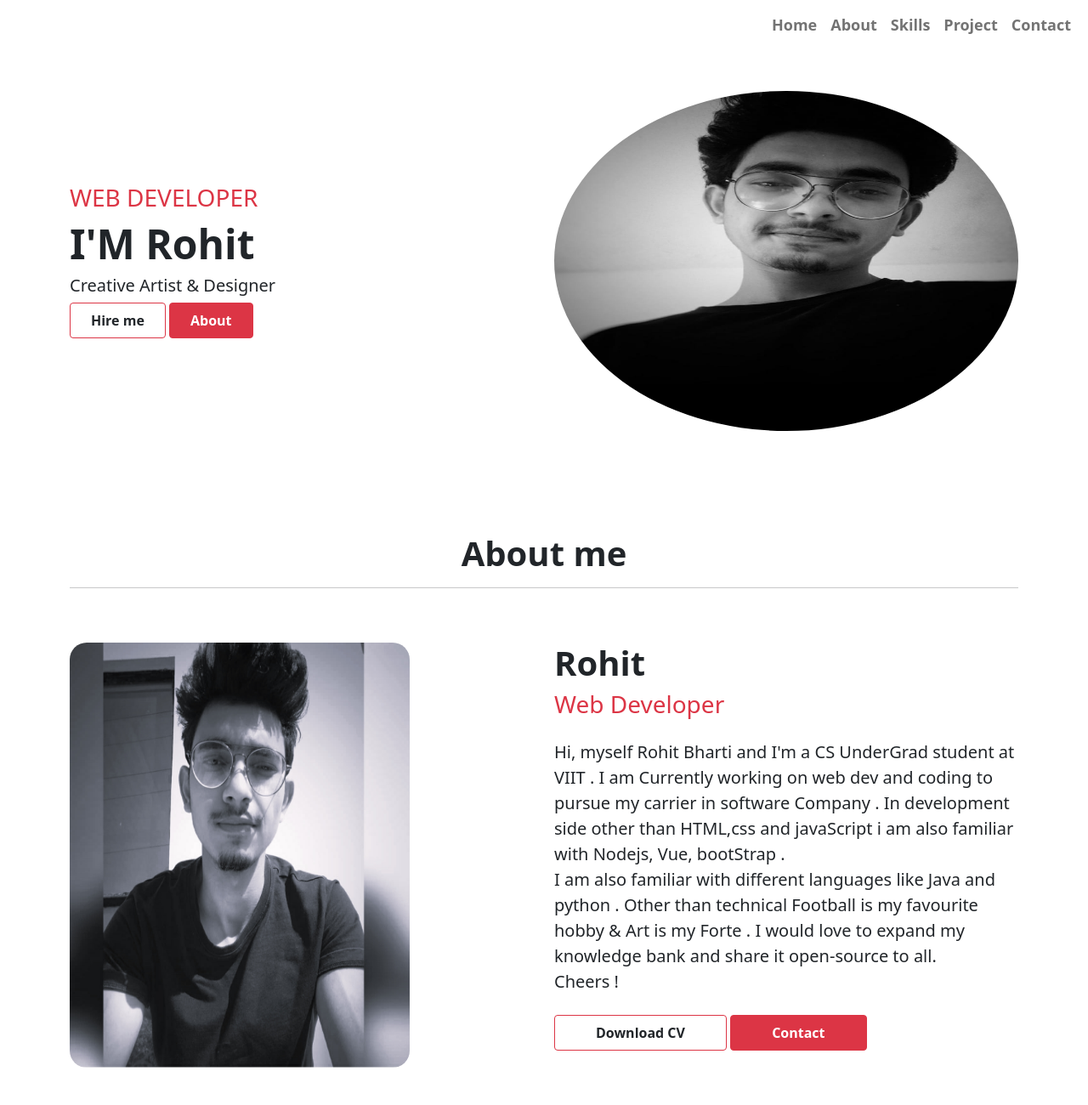
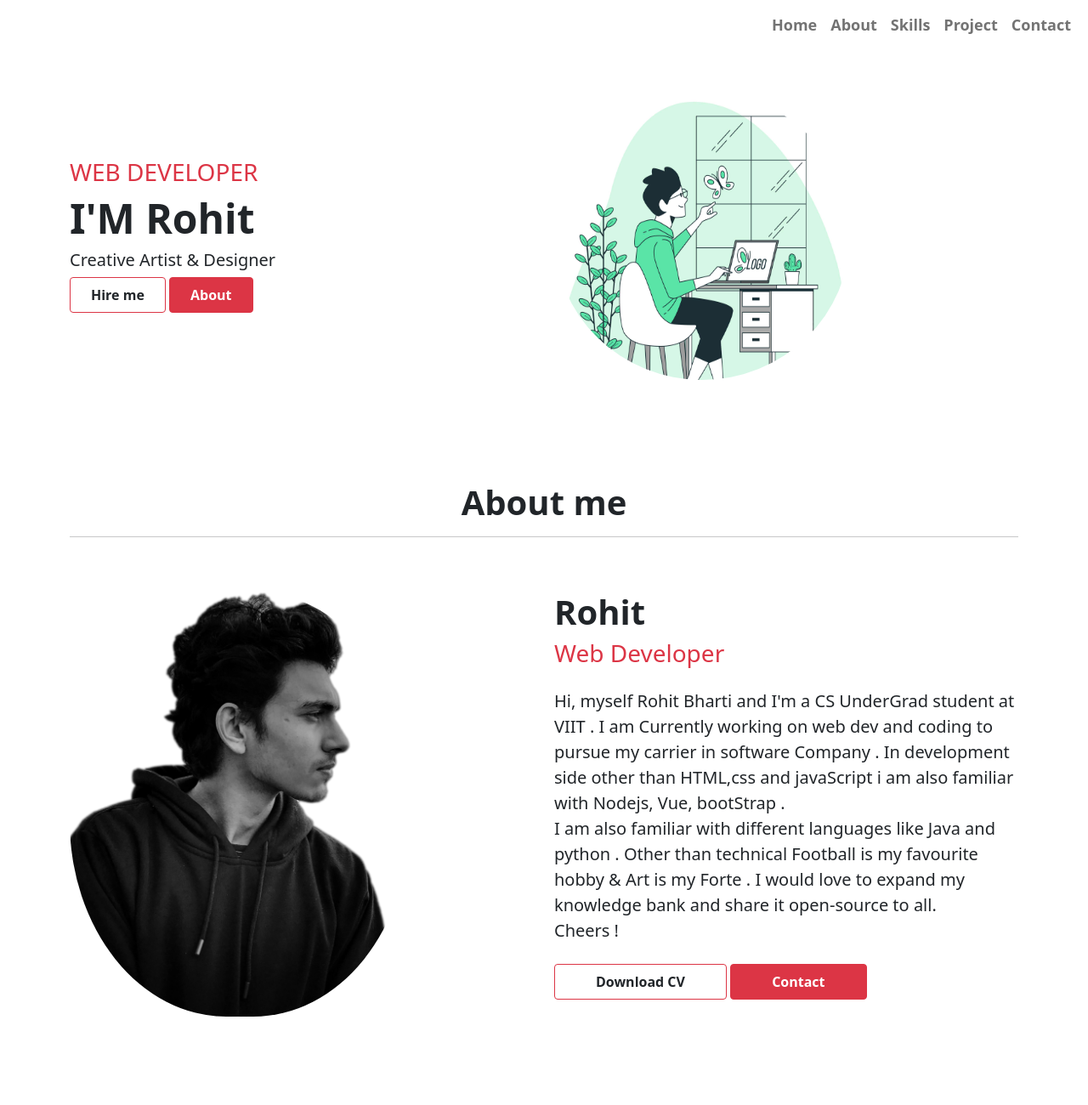
Before and after one commit to Smarty6452/MyPortfolio, a plain HTML site: page index.html in a window 1280 px wide. Shown: the top 1300 px of the page at 85% size. Drawn offline with nearby package versions, Linux system fonts and the light colour scheme.

Commit message:
Update Style.css

```diff
--- a/css/style.css
+++ b/css/style.css
@@ -45,16 +45,19 @@
 .card img {
   height: 100px;
   width: 100px;
-
   margin: auto;
 }
 .card:hover {
   transform: scale(1.1);
   box-shadow: 1px 2px 1px black;
 }
-.carousel-inner{
-  border-radius: 50%;
+.carousel-inner {
+
+  border-radius: 55%;
+  width: 348px;
+  height: 340px;
 }
-.row img{
-  border-radius: 20px;
+.row img {
+  border-radius: 46%;
+
 }
--- a/index.html
+++ b/index.html
@@ -82,7 +82,7 @@
               <div class="carousel-inner">
                 <div class="carousel-item active">
                   <img
-                    src="./images/img1.jpeg"
+                    src="./images/creativity/3255309.jpg"
                     class="d-block w-100"
                     alt="..."
                     height="400px"
@@ -91,7 +91,7 @@
                 </div>
                 <div class="carousel-item">
                   <img
-                    src="./images/img2.jpeg"
+                    src="./images/design/4505770.jpg"
                     class="d-block w-100"
                     alt="..."
                     height="400px"
@@ -100,7 +100,7 @@
                 </div>
                 <div class="carousel-item">
                   <img
-                    src="./images/img3.jpeg"
+                    src="./images/illustration/5743077.jpg"
                     class="d-block w-100"
                     alt="..."
                     height="400px"
@@ -124,9 +124,9 @@
           </div>
         </div>
         <div class="row">
-          <div class="col-md-6 mb-3">
+          <div class="col-md-6 mb-3 ">
             <img
-              src="./images/img3.jpeg"
+              src="./images/rohit.png"
               alt=""
               srcset=""
               height="500px"
```
Also changed, not shown: images/creativity/3255309.jpg (added), images/design/4505770.jpg (added), images/illustration/5743077.jpg (added), images/rohit.png (added).
